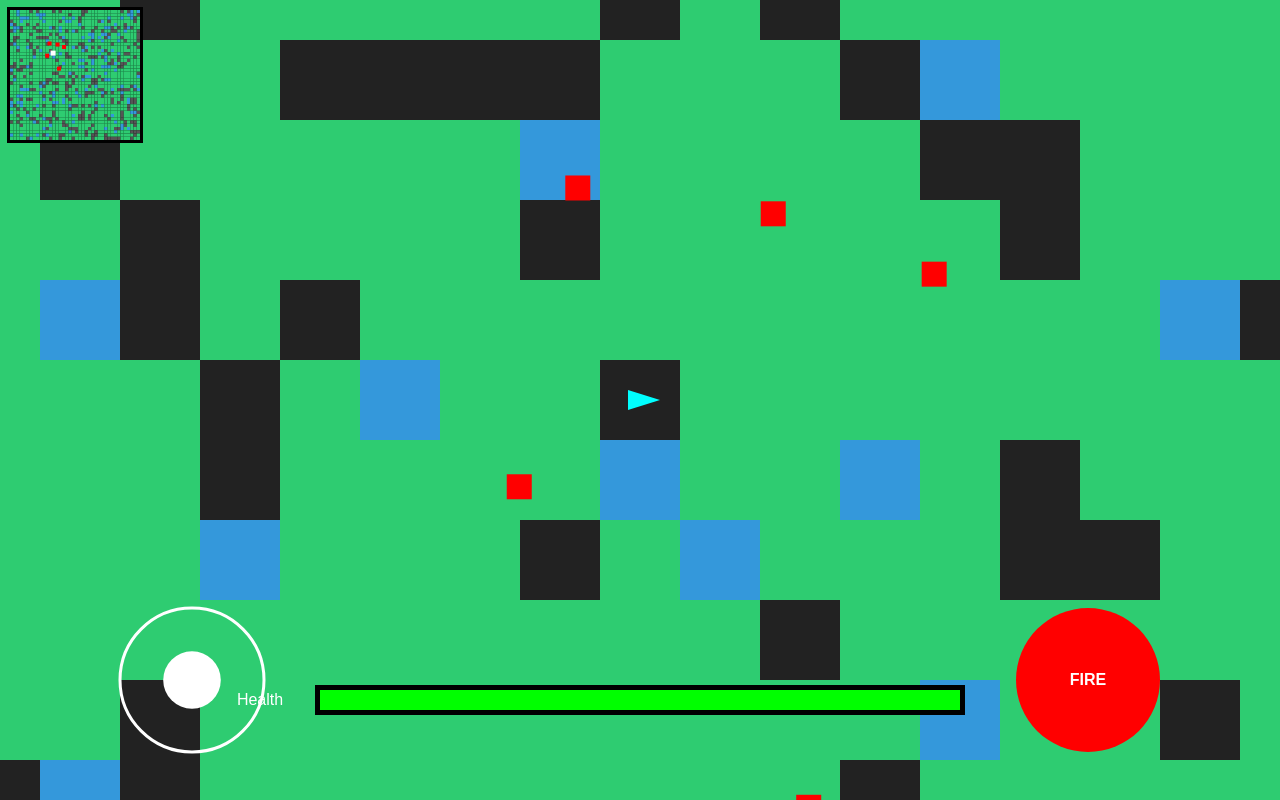
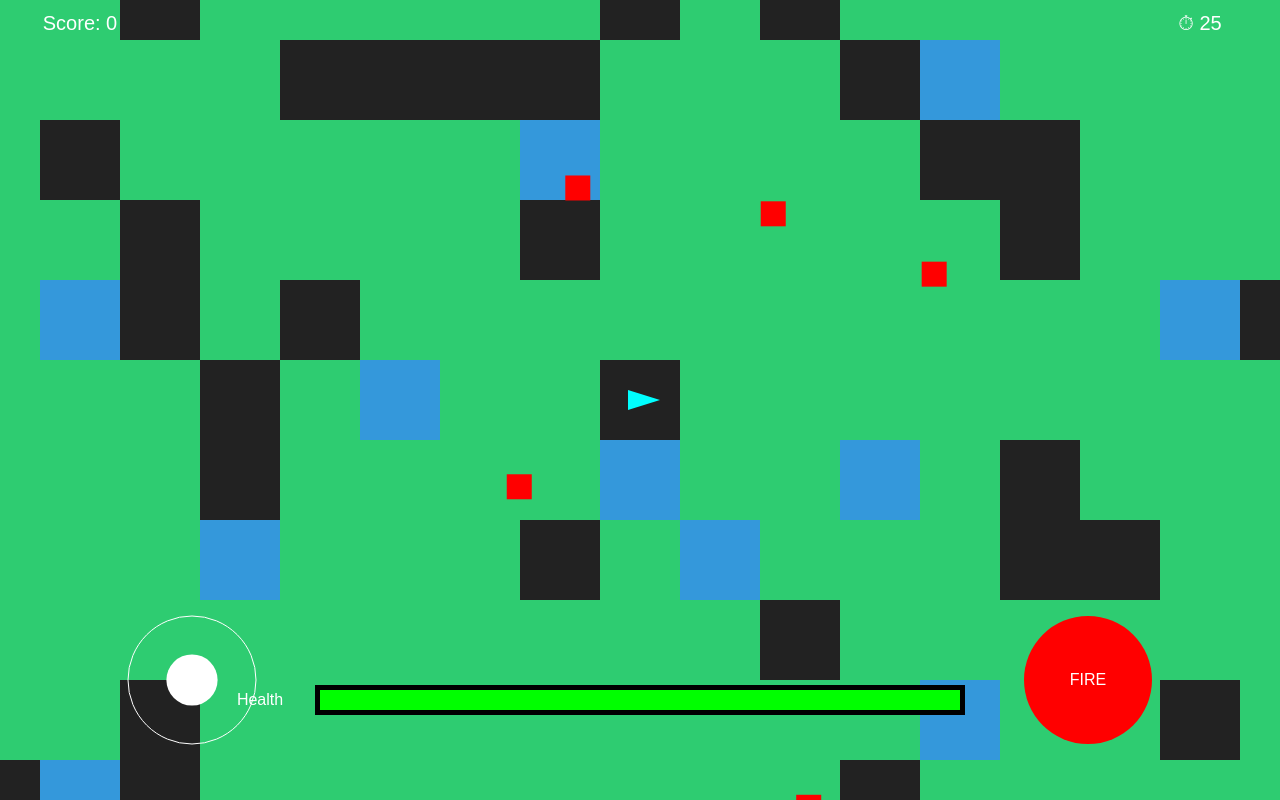
Before and after one commit to uguxahig393-hub/New-game, a plain HTML site: page index.html in a window 1280 px wide. Drawn offline with Linux system fonts and the light colour scheme.

Commit message:
Refactor game mechanics and UI elements
Updated title and adjusted joystick and fire button positions. Added score, timer, and game state management.

```diff
--- a/index.html
+++ b/index.html
@@ -2,7 +2,7 @@
 <html>
 <head>
 <meta charset="UTF-8">
-<title>Mini GTA Mobile</title>
+<title>Mini GTA</title>
 <style>
 body { margin:0; overflow:hidden; background:#111; touch-action:none; }
 canvas { display:block; }
@@ -16,29 +16,28 @@ const c = document.getElementById("c");
 const ctx = c.getContext("2d");
 
 function resize(){
-  c.width = innerWidth;
-  c.height = innerHeight;
+  c.width = window.innerWidth;
+  c.height = window.innerHeight;
 
-  // responsive sizes
-  joy.baseX = 0.15 * c.width;
-  joy.baseY = c.height - 0.15 * c.height;
+  joy.baseX = c.width*0.15;
+  joy.baseY = c.height*0.85;
   joy.x = joy.baseX;
   joy.y = joy.baseY;
 
-  fireBtnX = c.width - 0.15 * c.width;
-  fireBtnY = c.height - 0.15 * c.height;
+  fireX = c.width*0.85;
+  fireY = c.height*0.85;
 
-  joy.r = Math.min(c.width, c.height) * 0.09;
-  joy.knob = joy.r * 0.4;
+  joy.r = Math.min(c.width,c.height)*0.08;
+  joy.knob = joy.r*0.4;
   fireR = joy.r;
 }
 window.addEventListener("resize", resize);
 
 // joystick
-let joy = { baseX:100, baseY:100, x:100, y:100, active:false, r:60, knob:25 };
+let joy = { baseX:0, baseY:0, x:0, y:0, active:false, r:60, knob:25 };
 
-// fire button
-let fireBtnX = 0, fireBtnY = 0, fireR = 60;
+// fire
+let fireX=0, fireY=0, fireR=60;
 
 resize();
 
@@ -48,7 +47,12 @@ let fireTouchId=null;
 let bullets=[], enemies=[];
 
 let player = { x:1000,y:1000,angle:0,speed:1.8,hp:100 };
-let gameOver=false;
+
+// 🎯 SCORE + TIMER
+let score = 0;
+let highScore = localStorage.getItem("highscore") || 0;
+let timeLeft = 30;
+let gameState = "playing"; // playing / win
 
 // map
 const TILE=80, MAP_W=40, MAP_H=40;
@@ -63,16 +67,26 @@ for(let y=0;y<MAP_H;y++){
   }
 }
 
+// timer countdown
+setInterval(()=>{
+  if(gameState==="playing"){
+    timeLeft--;
+    if(timeLeft<=0){
+      gameState="win";
+      if(score > highScore){
+        highScore = score;
+        localStorage.setItem("highscore", highScore);
+      }
+    }
+  }
+},1000);
+
 // touch
 c.addEventListener("touchstart", e=>{
   for(let t of e.changedTouches){
 
-    if(gameOver){
-      let bx=c.width/2-100, by=c.height/2+30;
-      if(t.clientX>bx && t.clientX<bx+200 &&
-         t.clientY>by && t.clientY<by+60){
-        restart();
-      }
+    if(gameState!=="playing"){
+      restart();
       return;
     }
 
@@ -81,14 +95,14 @@ c.addEventListener("touchstart", e=>{
       joy.active=true;
     }
 
-    if(Math.hypot(t.clientX-fireBtnX,t.clientY-fireBtnY)<fireR){
+    if(Math.hypot(t.clientX-fireX,t.clientY-fireY)<fireR){
       fireTouchId=t.identifier;
     }
   }
 });
 
 c.addEventListener("touchmove", e=>{
-  if(gameOver) return;
+  if(gameState!=="playing") return;
   for(let t of e.changedTouches){
     if(t.identifier===moveTouchId){
       joy.x=t.clientX;
@@ -123,14 +137,14 @@ function shoot(){
 
 // auto fire
 setInterval(()=>{
-  if(fireTouchId!==null && !gameOver){
+  if(fireTouchId!==null && gameState==="playing"){
     shoot();
   }
 },180);
 
-// enemies
+// enemy spawn
 setInterval(()=>{
-  if(gameOver) return;
+  if(gameState!=="playing") return;
 
   let a=Math.random()*Math.PI*2;
   let d=300+Math.random()*200;
@@ -149,7 +163,9 @@ function restart(){
   player.y=1000;
   bullets=[];
   enemies=[];
-  gameOver=false;
+  score=0;
+  timeLeft=30;
+  gameState="playing";
 }
 
 // draw map
@@ -173,7 +189,6 @@ function update(){
   let camX=player.x-c.width/2;
   let camY=player.y-c.height/2;
 
-  // movement
   if(joy.active){
     let dx=joy.x-joy.baseX;
     let dy=joy.y-joy.baseY;
@@ -224,34 +239,24 @@ function update(){
     ctx.fillStyle="red";
     ctx.fillRect(e.x-camX,e.y-camY,25,25);
 
-    if(dist<25){
-      player.hp-=0.3;
-      if(player.hp<=0){
-        player.hp=0;
-        gameOver=true;
-      }
-    }
-
     for(let j=bullets.length-1;j>=0;j--){
       let b=bullets[j];
       if(b.x<e.x+25 && b.x+5>e.x && b.y<e.y+25 && b.y+5>e.y){
         enemies.splice(i,1);
         bullets.splice(j,1);
+        score += 20; // 🎯 SCORE
         break;
       }
     }
   }
 
-  // ❤️ HEALTH + TEXT
+  // ❤️ health
   let barW=c.width*0.5;
   let hx=c.width/2-barW/2;
   let hy=c.height-110;
 
   ctx.fillStyle="black";
   ctx.fillRect(hx-5,hy-5,barW+10,30);
-
-  ctx.fillStyle="red";
-  ctx.fillRect(hx,hy,barW,20);
 
   ctx.fillStyle="lime";
   ctx.fillRect(hx,hy,(player.hp/100)*barW,20);
@@ -264,7 +269,6 @@ function update(){
   ctx.beginPath();
   ctx.arc(joy.baseX,joy.baseY,joy.r,0,Math.PI*2);
   ctx.strokeStyle="white";
-  ctx.lineWidth=3;
   ctx.stroke();
 
   ctx.beginPath();
@@ -272,45 +276,44 @@ function update(){
   ctx.fillStyle="white";
   ctx.fill();
 
-  // fire button
+  // fire
   ctx.beginPath();
-  ctx.arc(fireBtnX,fireBtnY,fireR,0,Math.PI*2);
+  ctx.arc(fireX,fireY,fireR,0,Math.PI*2);
   ctx.fillStyle="red";
   ctx.fill();
 
   ctx.fillStyle="white";
-  ctx.font="bold 16px Arial";
   ctx.textAlign="center";
-  ctx.fillText("FIRE", fireBtnX, fireBtnY+5);
+  ctx.fillText("FIRE", fireX, fireY+5);
 
-  // 🗺️ MINI MAP WITH BLACK BORDER
-  let miniX=10, miniY=10, size=130;
-  let scale=size/(MAP_W*TILE);
+  // ⏱️ TIMER
+  ctx.fillStyle="white";
+  ctx.font="20px Arial";
+  ctx.fillText("⏱ "+timeLeft, c.width-80, 30);
 
-  ctx.fillStyle="black";
-  ctx.fillRect(miniX-3,miniY-3,size+6,size+6); // border
+  // 🎯 SCORE
+  ctx.fillText("Score: "+score, 80, 30);
 
-  ctx.fillStyle="black";
-  ctx.fillRect(miniX,miniY,size,size);
+  // 🏆 WIN SCREEN
+  if(gameState==="win"){
+    ctx.fillStyle="rgba(0,0,0,0.6)";
+    ctx.fillRect(0,0,c.width,c.height);
 
-  for(let y1=0;y1<MAP_H;y1++){
-    for(let x1=0;x1<MAP_W;x1++){
-      let t=map[y1][x1];
-      if(t==="grass") ctx.fillStyle="#2ecc71";
-      if(t==="road") ctx.fillStyle="#555";
-      if(t==="water") ctx.fillStyle="#3498db";
+    ctx.fillStyle="#222";
+    ctx.fillRect(c.width/2-150,c.height/2-120,300,240);
 
-      ctx.fillRect(miniX+x1*TILE*scale,miniY+y1*TILE*scale,TILE*scale,TILE*scale);
-    }
+    ctx.fillStyle="white";
+    ctx.font="22px Arial";
+    ctx.fillText("CONGRATULATIONS 🎉", c.width/2-130, c.height/2-60);
+    ctx.fillText("YOU SCORED: "+score, c.width/2-110, c.height/2-20);
+    ctx.fillText("HIGHEST: "+highScore, c.width/2-90, c.height/2+20);
+
+    ctx.fillStyle="red";
+    ctx.fillRect(c.width/2-100,c.height/2+60,200,50);
+
+    ctx.fillStyle="white";
+    ctx.fillText("PLAY AGAIN", c.width/2, c.height/2+95);
   }
-
-  ctx.fillStyle="white";
-  ctx.fillRect(miniX+player.x*scale,miniY+player.y*scale,5,5);
-
-  enemies.forEach(e=>{
-    ctx.fillStyle="red";
-    ctx.fillRect(miniX+e.x*scale,miniY+e.y*scale,4,4);
-  });
 
   requestAnimationFrame(update);
 }
```
